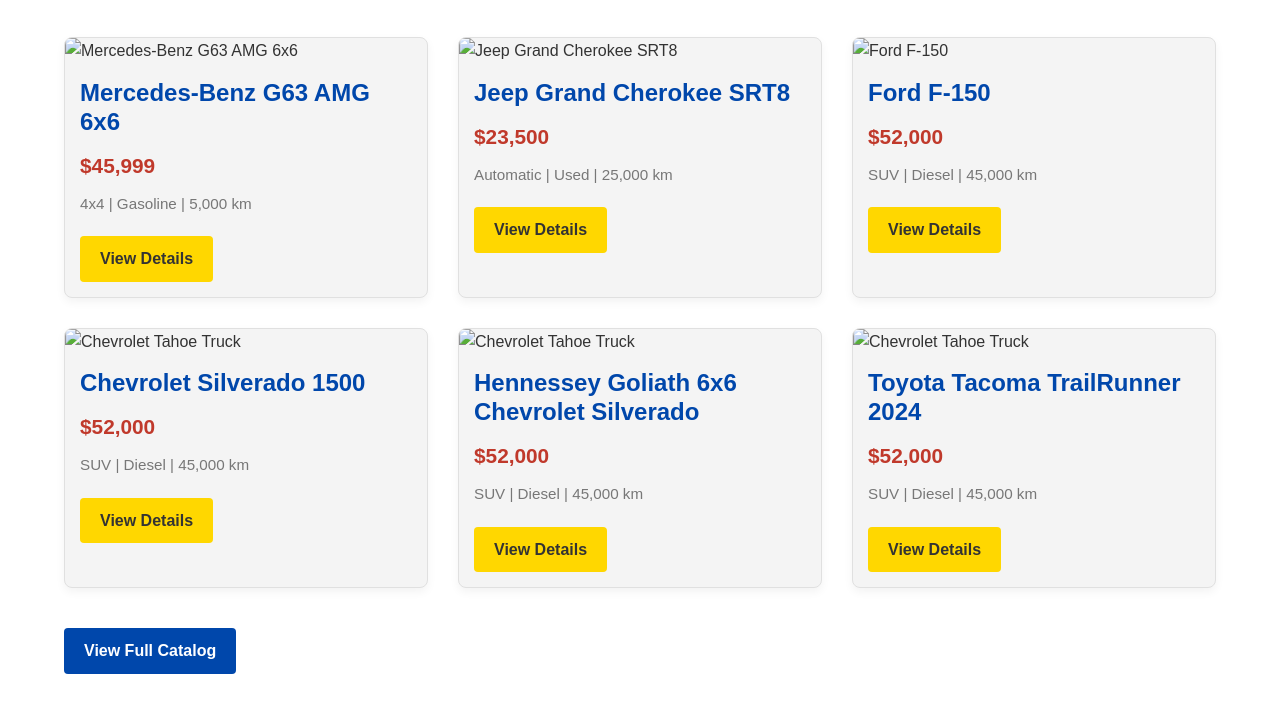
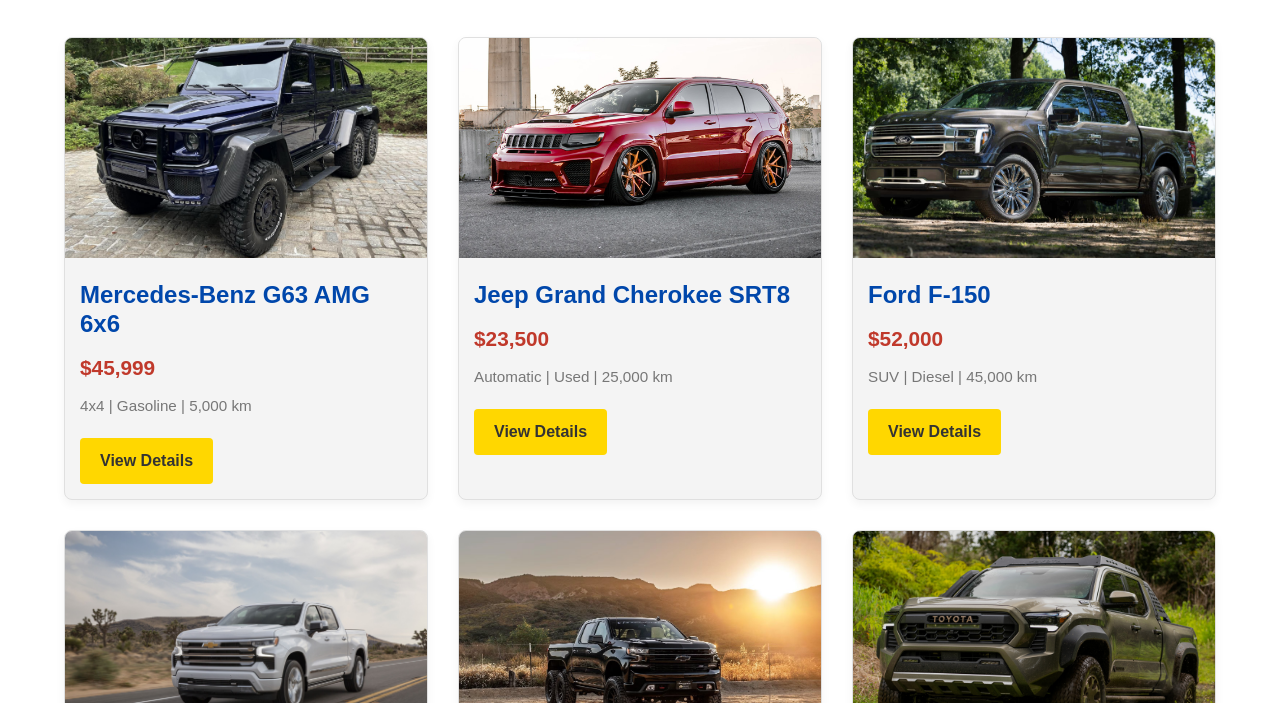
Before and after one commit to wvvillafae/TorqueX, a plain HTML site: page index.html in a window 1280 px wide. Shown: the part 717-1420 px from the top of the page. Drawn offline with Linux system fonts and the light colour scheme; the site is published under a folder, as on GitHub Pages, so addresses that start at the root find nothing.

Commit message:
Renombrar carpeta de IMAGENES a minusculas (img)

```diff
--- a/index.html
+++ b/index.html
@@ -2,7 +2,7 @@
 <html lang="en">
 
 <head>
-    <link rel="icon" type="image/png" href="/img/camioneta.png">
+    <link rel="icon" type="image/png" href="img/camioneta.png">
     <meta charset="UTF-8">
     <meta name="viewport" content="width=device-width, initial-scale=1.0">
     <title>TorqueX</title>
@@ -37,7 +37,7 @@
             <div class="video-background">
                 <video
                     id="video-drife-fondo"
-                    src="/img/caarro.mp4"
+                    src="img/caarro.mp4"
                     autoplay
                     loop
                     playsinline
@@ -83,7 +83,7 @@
             <div class="vehicle-grid">
 
                 <article class="vehicle-card" data-marca="mercedes" data-tipo="camioneta">
-                    <img src="/img/R.jpeg" alt="Mercedes-Benz G63 AMG 6x6">
+                    <img src="img/R.jpeg" alt="Mercedes-Benz G63 AMG 6x6">
                     <div class="card-details">
                         <h3>Mercedes-Benz G63 AMG 6x6</h3>
                         <p class="price">$45,999</p>
@@ -93,7 +93,7 @@
                 </article>
 
                 <article class="vehicle-card" data-marca="jeep" data-tipo="camioneta">
-                    <img src="/img/R (1).jpeg" alt="Jeep Grand Cherokee SRT8">
+                    <img src="img/R (1).jpeg" alt="Jeep Grand Cherokee SRT8">
                     <div class="card-details">
                         <h3>Jeep Grand Cherokee SRT8</h3>
                         <p class="price">$23,500</p>
@@ -103,7 +103,7 @@
                 </article>
 
                 <article class="vehicle-card" data-marca="ford" data-tipo="camioneta">
-                    <img src="/img/r1.jpg" alt="Ford F-150">
+                    <img src="img/r1.jpg" alt="Ford F-150">
                     <div class="card-details">
                         <h3>Ford F-150</h3>
                         <p class="price">$52,000</p>
@@ -113,7 +113,7 @@
                 </article>
 
                 <article class="vehicle-card" data-marca="chevrolet" data-tipo="camioneta">
-                    <img src="/img/r2.jpg" alt="Chevrolet Tahoe Truck">
+                    <img src="img/r2.jpg" alt="Chevrolet Tahoe Truck">
                     <div class="card-details">
                         <h3>Chevrolet Silverado 1500</h3>
                         <p class="price">$52,000</p>
@@ -123,7 +123,7 @@
                 </article>
 
                 <article class="vehicle-card" data-marca="chevrolet" data-tipo="camioneta">
-                    <img src="/img/719016.jpg " alt="Chevrolet Tahoe Truck">
+                    <img src="img/719016.jpg " alt="Chevrolet Tahoe Truck">
                     <div class="card-details">
                         <h3>Hennessey Goliath 6x6 Chevrolet Silverado</h3>
                         <p class="price">$52,000</p>
@@ -133,7 +133,7 @@
                 </article>
 
                 <article class="vehicle-card" data-marca="toyota" data-tipo="camioneta">
-                    <img src="/img/r3.jpg" alt="Chevrolet Tahoe Truck">
+                    <img src="img/r3.jpg" alt="Chevrolet Tahoe Truck">
                     <div class="card-details">
                         <h3>Toyota Tacoma TrailRunner 2024</h3>
                         <p class="price">$52,000</p>
```
